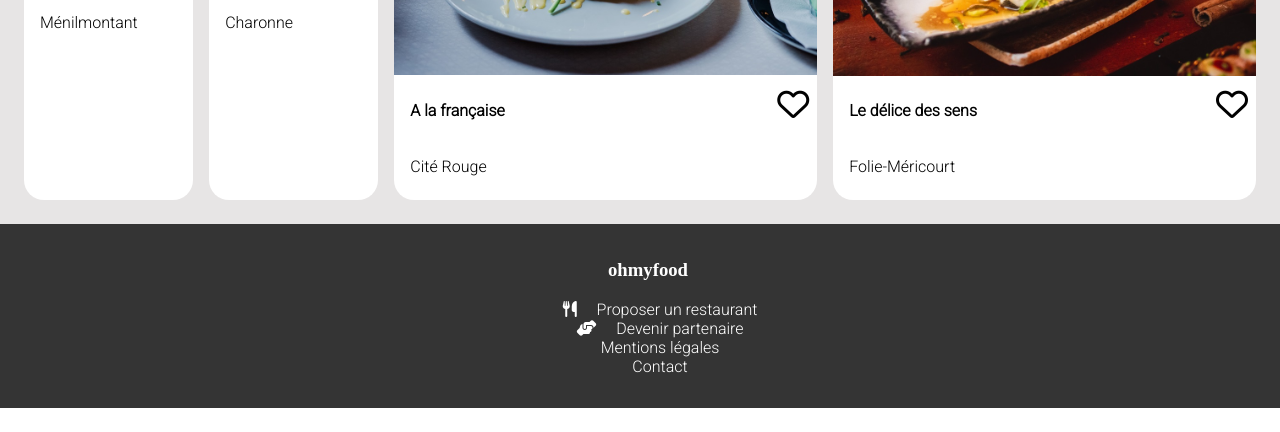
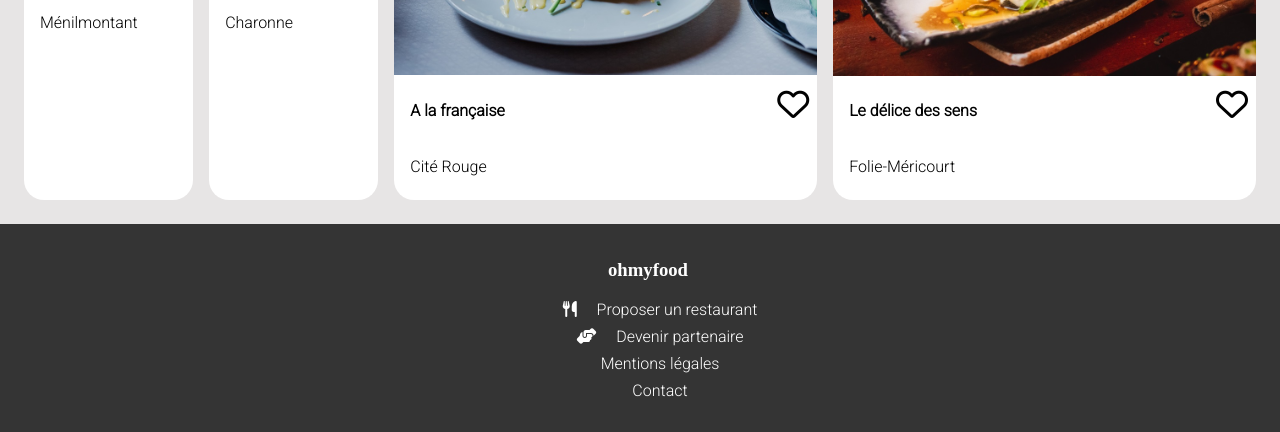
Before and after one commit to narsemjosue/projet3_Ohmyfood_OpenClassroom, a website: page index.html in a window 1280 px wide. Shown: the part 818-1250 px from the top of the page. Before the commit the page ends 1226 px from the top, so only its background shows below. Drawn offline with Linux system fonts and the light colour scheme; a web font is replaced by a local one.

Commit message:
ajout margin au pied de page

```diff
--- a/sass/main.scss
+++ b/sass/main.scss
@@ -135,6 +135,7 @@ footer{
 
   }
   li{
+    margin-bottom: 0.5rem;
     list-style: none;
    i{
     padding-right: 1rem;
```
Also changed, not shown: public/css/style.css, 1 other file.
